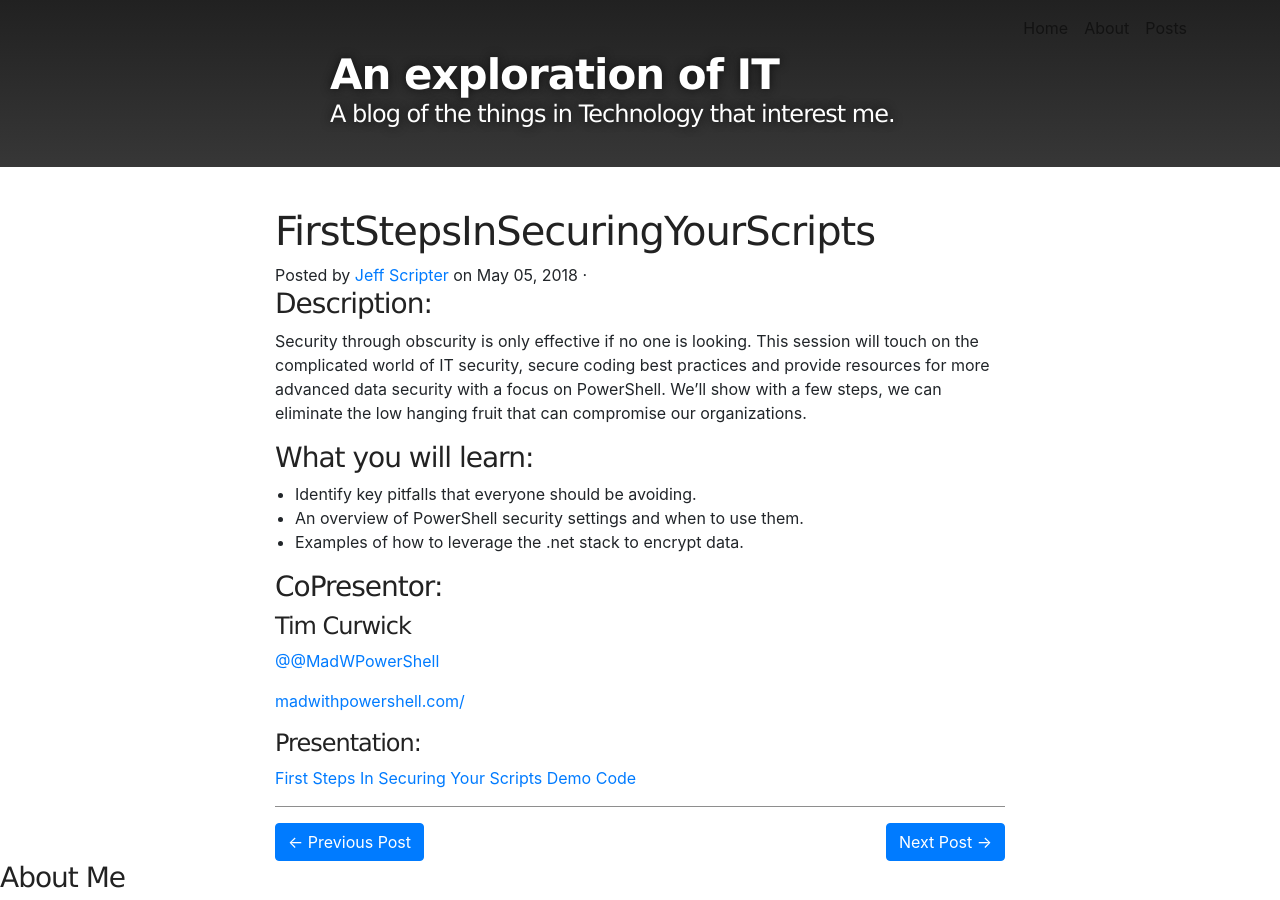
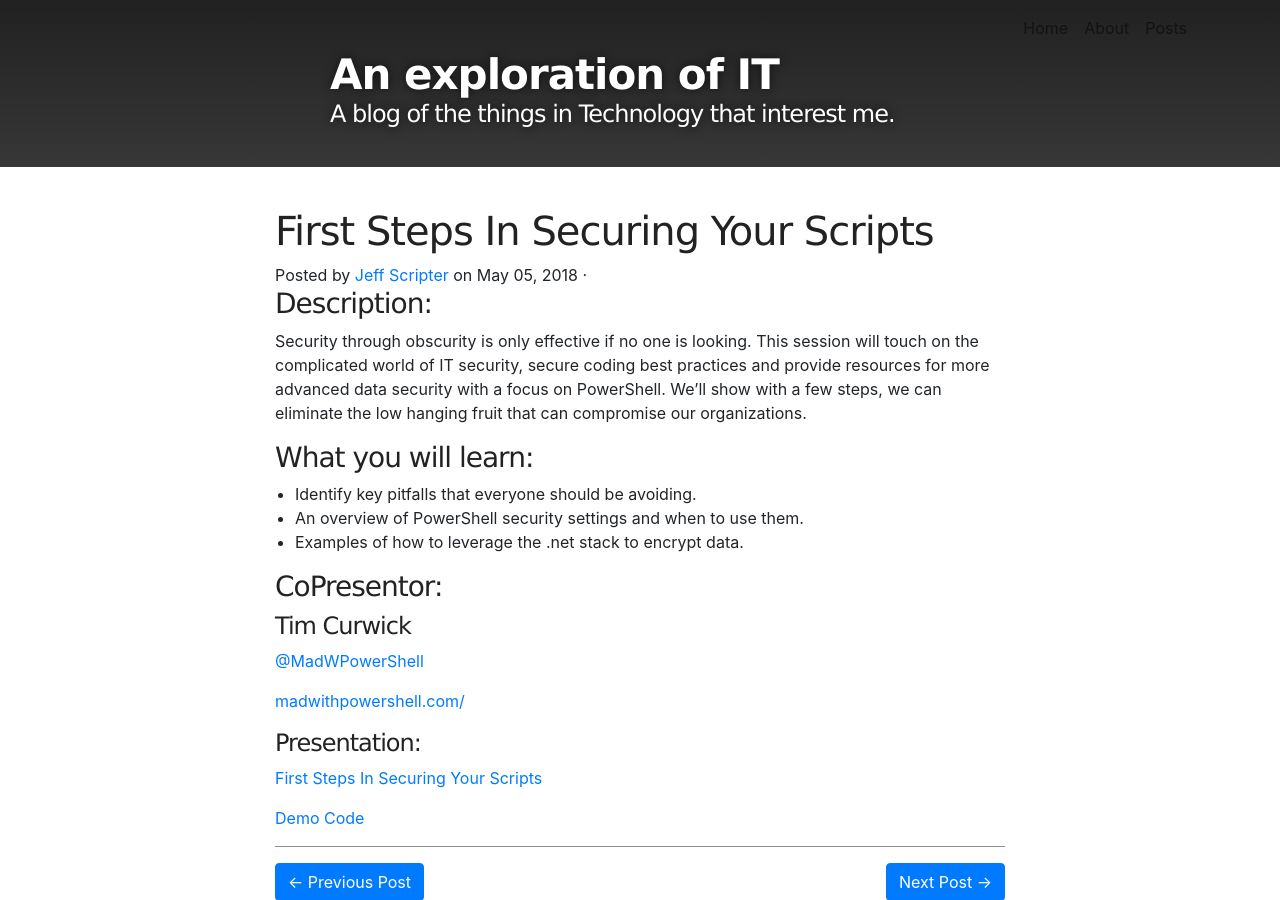
Before and after one commit to jpscripter/JPScripter.github.io, a Jekyll site: the page built from _presentations/2018-5-5-SecuringScripts.md, in a window 1280 px wide and 900 px high. Built offline with Jekyll 4.4.1, drawn with Linux system fonts in a browser that asks for light colours; grey boxes are pictures that could not be loaded.

Commit message:
finishing securing your script

```diff
--- a/_presentations/2018-5-5-SecuringScripts.md
+++ b/_presentations/2018-5-5-SecuringScripts.md
@@ -1,6 +1,6 @@
 ---
 id: 7
-title: FirstStepsInSecuringYourScripts
+title: First Steps In Securing Your Scripts
 date: 2018-05-05T01:59:36+00:00
 author: Jeff Scripter
 layout: presentations
@@ -25,10 +25,12 @@
 
 #### Tim Curwick
 
-[@@MadWPowerShell](https://www.twitter.com/@MadWPowerShell)
+[@MadWPowerShell](https://www.twitter.com/MadWPowerShell)
 
 [madwithpowershell.com/](https://www.madwithpowershell.com/)
 
 #### Presentation:
+
 [First Steps In Securing Your Scripts](/assets/presentations/FirstStepsInSecuringYourScripts.pdf)
+
 [Demo Code](/assets/presentations/FirstStepsInSecuringYourScripts.zip)
```
